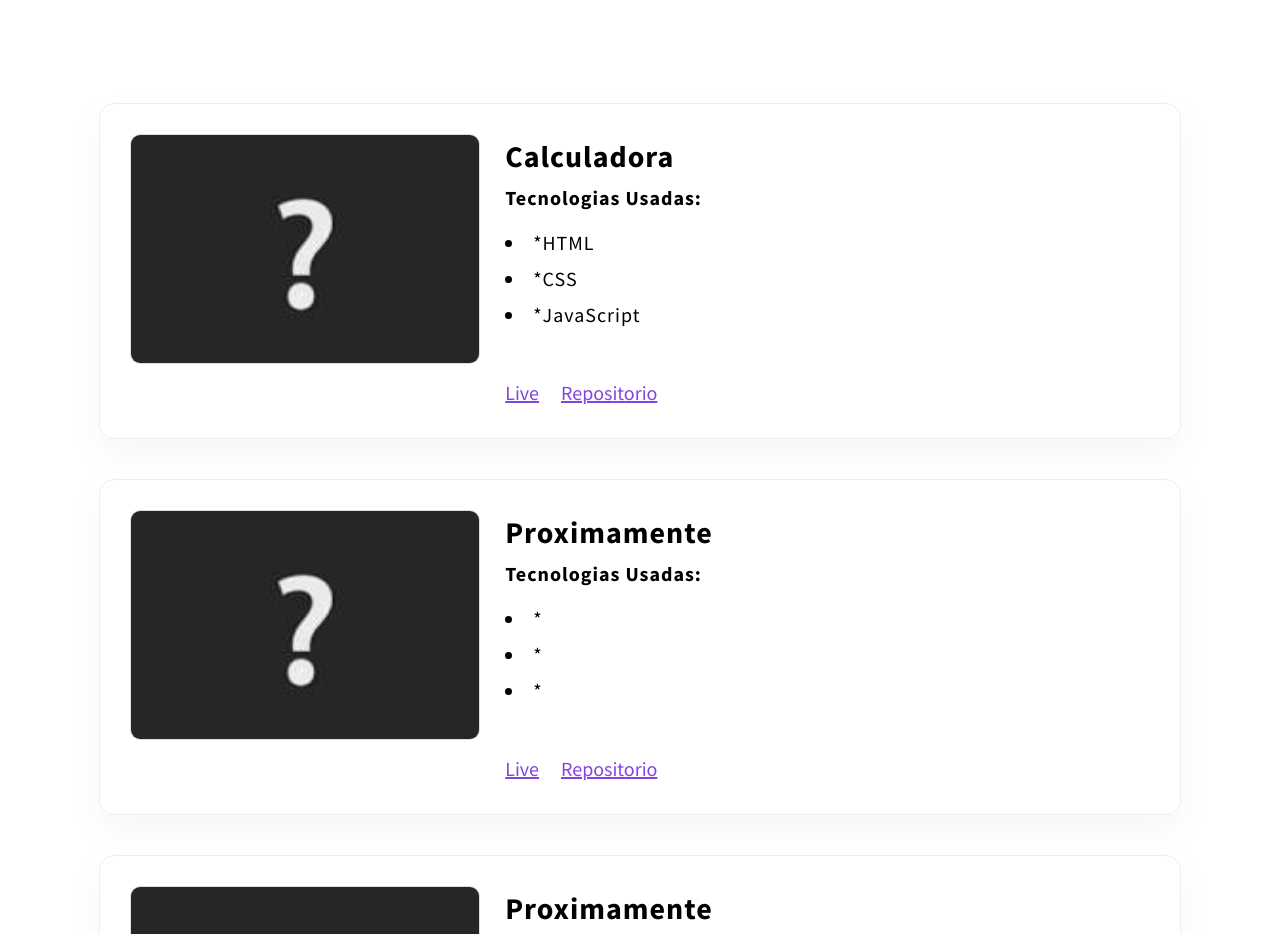
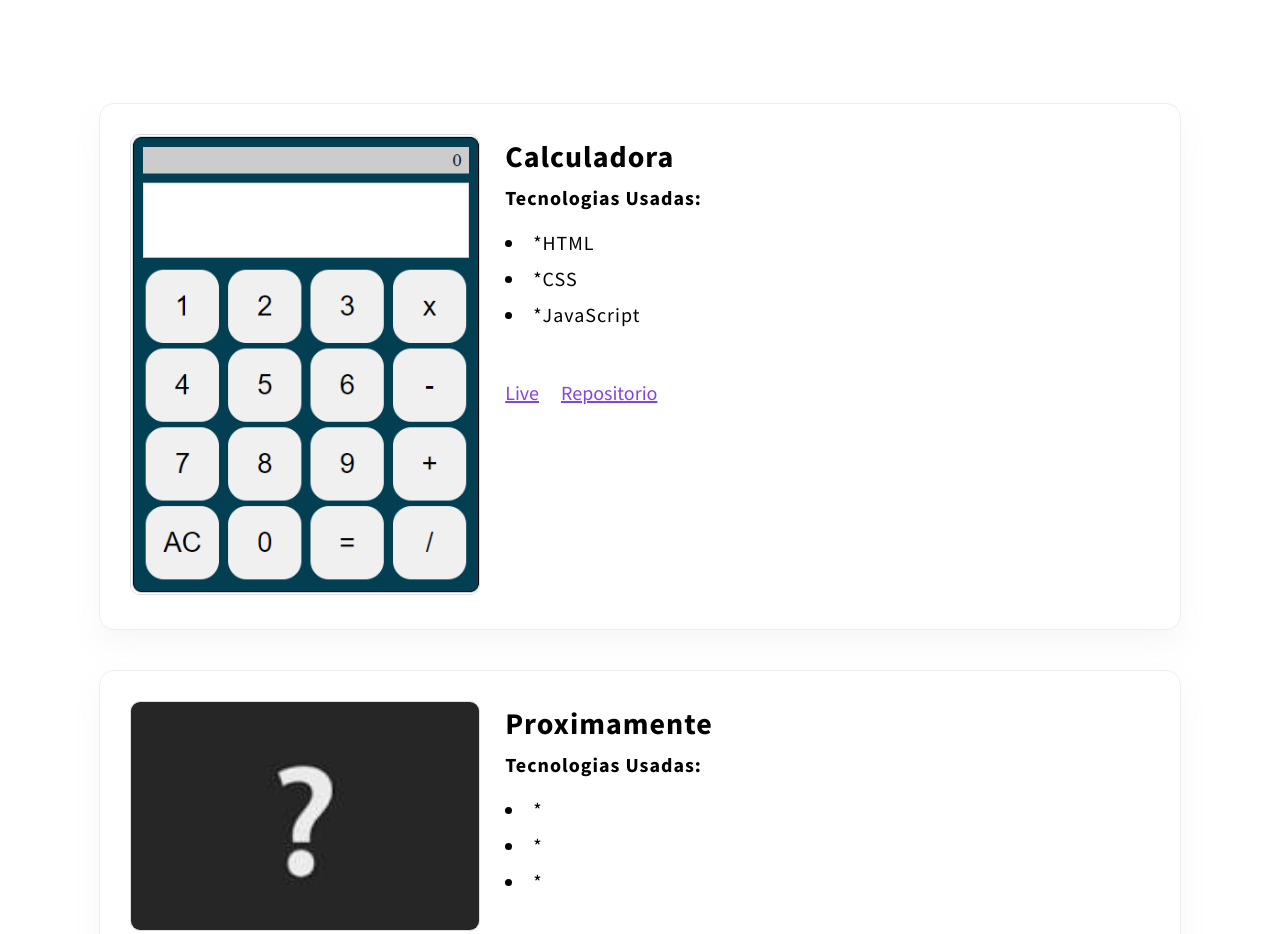
Before and after one commit to JoelNu/JoelNunez.github.io, a plain HTML site: page index.html in a window 1280 px wide. Shown: the part 2020-2954 px from the top of the page. Drawn offline with Linux system fonts and the light colour scheme.

Commit message:
Update index.html

```diff
--- a/index.html
+++ b/index.html
@@ -116,7 +116,7 @@
       <div class="projects_content">
         <article class="project_box">
           <div class="image_container">
-            <img src="assets/images.jpg">
+            <img src="assets/CalculadoraJS.png">
           </div>
           <div class="describe_container">
             <h3>Calculadora</h3>
```
